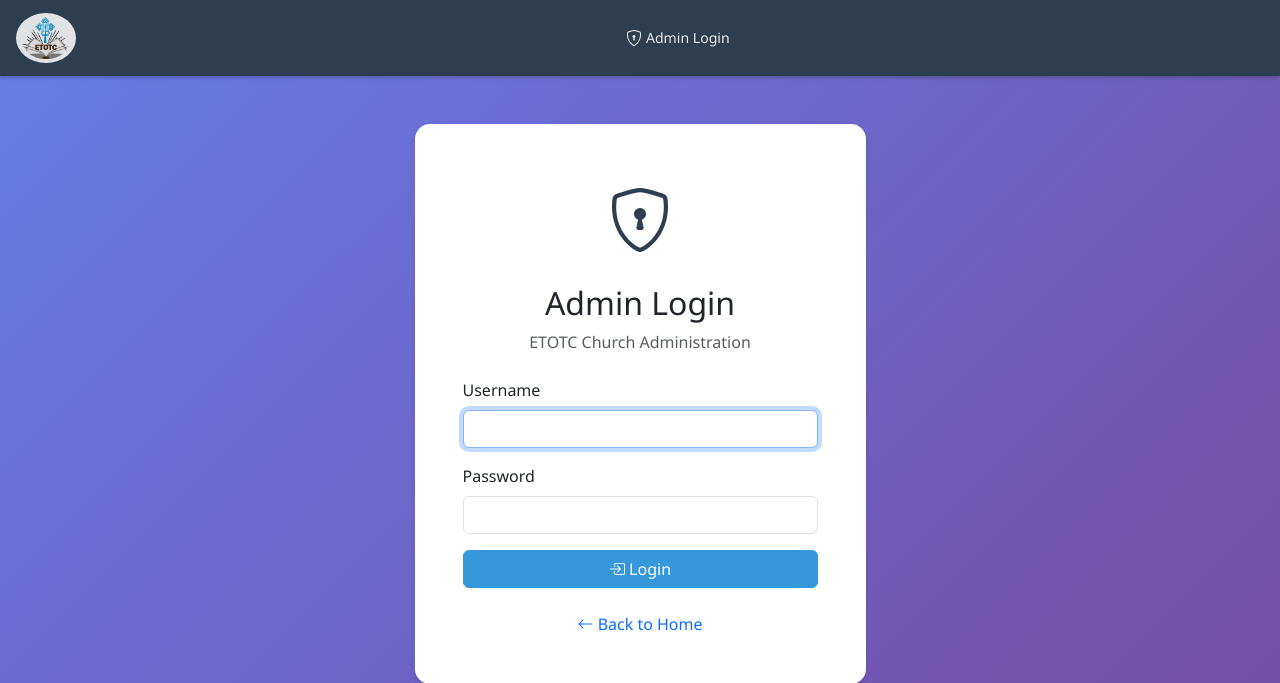
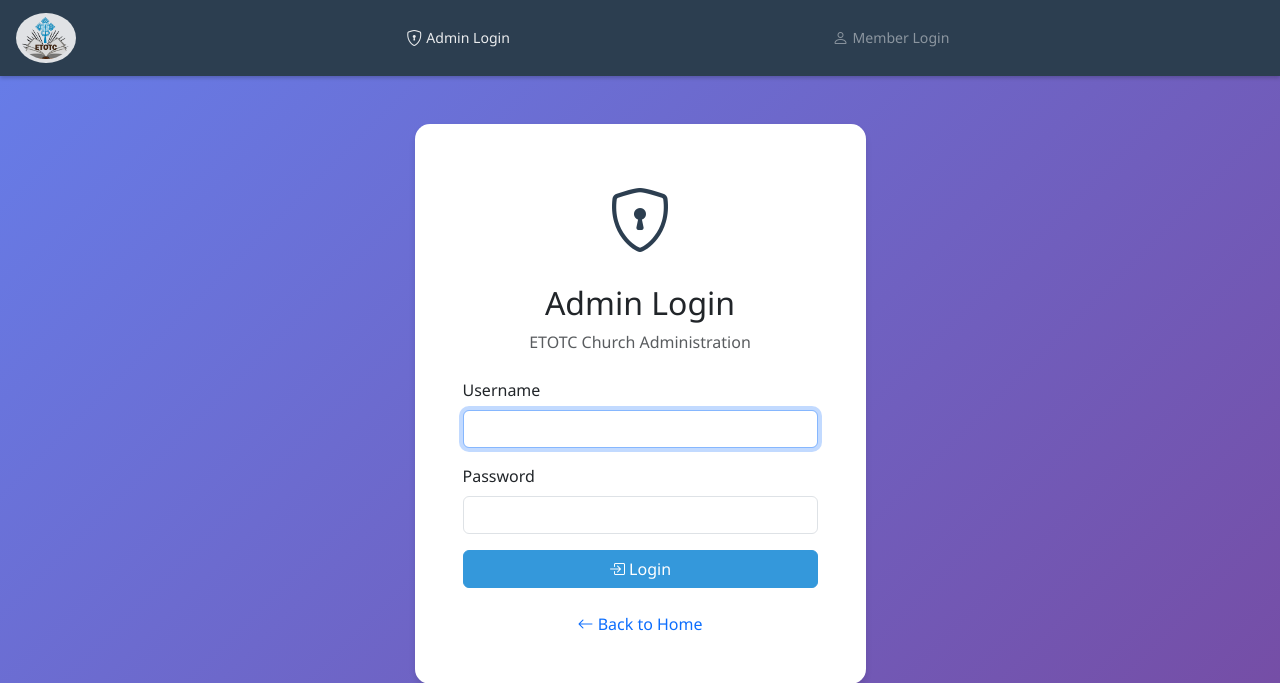
Before and after one commit to leulgeb/ETOTCmembership, a Flask app: page /login in a window 1280 px wide. Shown: the top 683 px of the page. Run offline with Flask 3, Linux system fonts and the light colour scheme.

Commit message:
Disable the member login option in the navigation bar
Modify base.html to disable the "Member Login" nav link by wrapping it in a disabled span element with reduced opacity and a not-allowed cursor.

Replit-Commit-Author: Agent
Replit-Commit-Session-Id: 0cc8fc14-686c-446c-897c-019bc625d2be
Replit-Commit-Checkpoint-Type: full_checkpoint
Replit-Commit-Event-Id: 8b7ffb94-f7af-4cef-9efa-bcfcfeead99b
Replit-Commit-Screenshot-Url: https://storage.googleapis.com/screenshot-production-us-central1/ea42f84b-dcdc-43bb-ae45-5e05ecbbcf86/0cc8fc14-686c-446c-897c-019bc625d2be/Atcgvcx

```diff
--- a/templates/base.html
+++ b/templates/base.html
@@ -237,6 +237,11 @@
                                 <i class="bi bi-shield-lock"></i> Admin Login
                             </a>
                         </li>
+                        <li class="nav-item">
+                            <span class="nav-link disabled" style="opacity: 0.5; cursor: not-allowed;">
+                                <i class="bi bi-person"></i> Member Login
+                            </span>
+                        </li>
                     {% endif %}
                 </ul>
             </div>
```
